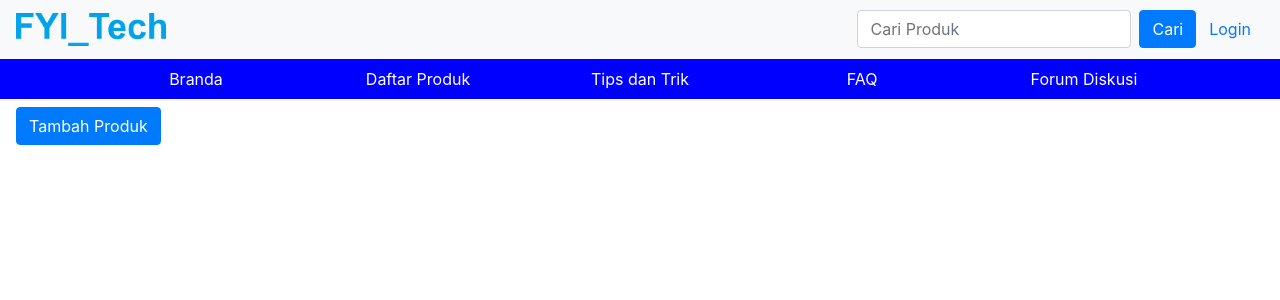
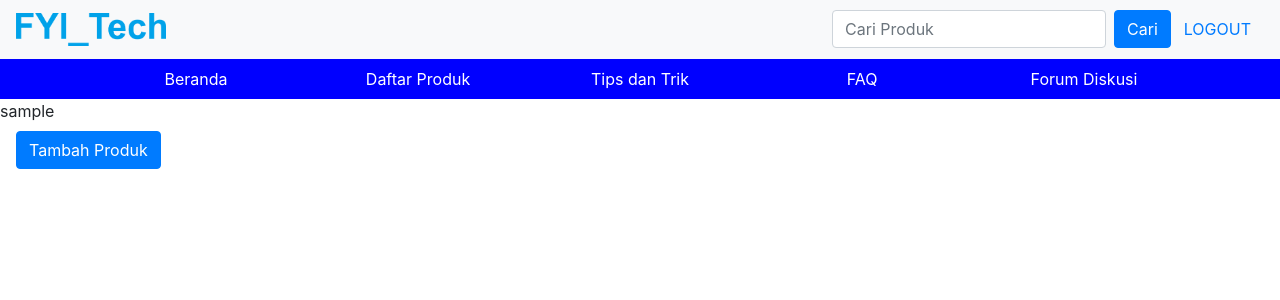
Before and after one commit to mushabui/FYI_Tech, a PHP site: page /admin in a window 1280 px wide. Shown: the top 300 px of the page. Run offline with PHP 8.4, Linux system fonts and the light colour scheme; the visitor is signed in with stand-in values (Sample User, id 1).

Commit message:
Add files via upload

```diff
--- a/admin.php
+++ b/admin.php
@@ -1,3 +1,10 @@
+<?php
+	session_start();
+	if($_SESSION['status']!="login"){
+		header("location:../login.php?pesan=belum_login");
+	}
+?>
+
 <!DOCTYPE html>
 <html lang="en">
 <head>
@@ -19,19 +26,17 @@
     <!-- Option 1: jQuery and Bootstrap Bundle (includes Popper) -->
     <script src="https://code.jquery.com/jquery-3.5.1.slim.min.js" integrity="sha384-DfXdz2htPH0lsSSs5nCTpuj/zy4C+OGpamoFVy38MVBnE+IbbVYUew+OrCXaRkfj" crossorigin="anonymous"></script>
     <script src="https://cdn.jsdelivr.net/npm/bootstrap@4.5.3/dist/js/bootstrap.bundle.min.js" integrity="sha384-ho+j7jyWK8fNQe+A12Hb8AhRq26LrZ/JpcUGGOn+Y7RsweNrtN/tE3MoK7ZeZDyx" crossorigin="anonymous"></script>
-
-    <!-- Option 2: jQuery, Popper.js, and Bootstrap JS
     <script src="https://code.jquery.com/jquery-3.5.1.slim.min.js" integrity="sha384-DfXdz2htPH0lsSSs5nCTpuj/zy4C+OGpamoFVy38MVBnE+IbbVYUew+OrCXaRkfj" crossorigin="anonymous"></script>
     <script src="https://cdn.jsdelivr.net/npm/popper.js@1.16.1/dist/umd/popper.min.js" integrity="sha384-9/reFTGAW83EW2RDu2S0VKaIzap3H66lZH81PoYlFhbGU+6BZp6G7niu735Sk7lN" crossorigin="anonymous"></script>
     <script src="https://cdn.jsdelivr.net/npm/bootstrap@4.5.3/dist/js/bootstrap.min.js" integrity="sha384-w1Q4orYjBQndcko6MimVbzY0tgp4pWB4lZ7lr30WKz0vr/aWKhXdBNmNb5D92v7s" crossorigin="anonymous"></script>
-    -->
+
 
     <nav class="navbar navbar-light bg-light">
     <a class="navbar-brand" href="index.php"><img src="img/fyi_logo1.png" alt="FYI_TECH" width= "150px"></a>
     <form class="form-inline">
       <input class="form-control mr-sm-2" type="search" placeholder="Cari Produk" aria-label="Search">
       <button class="btn btn-primary my-2 my-sm-0" type="submit">Cari</button>
-      <button type="button" class="btn btn-light" href="login.php"><a href="login.php">Login</a></button>
+      <button type="button" class="btn btn-light" href="logout.php"><a href="logout.php">LOGOUT</a></button>
     </form>
   </nav>
 
@@ -39,7 +44,7 @@
         <div class="container">
             <ul class="nav nav-pills nav-justified">
                 <li class="nav-item">
-                    <a class="nav-link" href="index.php">Branda</a>
+                    <a class="nav-link" href="index.php">Beranda</a>
                 </li>
                 <li class="nav-item">
                     <a class="nav-link " href="daftarP.php">Daftar Produk</a>
@@ -56,6 +61,7 @@
             </ul>
         </div>
     </nav>
+    <?php echo $_SESSION['username']; ?>
 
     <nav class="navbar">
         <button type="button" class="btn btn-primary" data-toggle="modal" data-target="#exampleModal" data-whatever="@mdo">Tambah Produk</button>
@@ -123,5 +129,7 @@
             </div>
         </div>
         </div>
+
+
     </nav>
     </div>
```
Also changed, not shown: logout.php (added, +10 -0 lines). Lines whose indentation alone changed are shown as unchanged.
